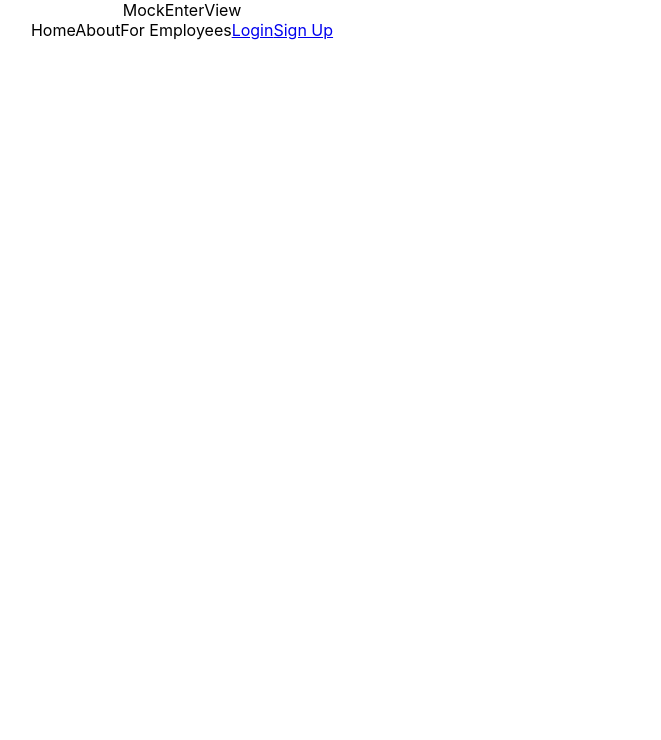
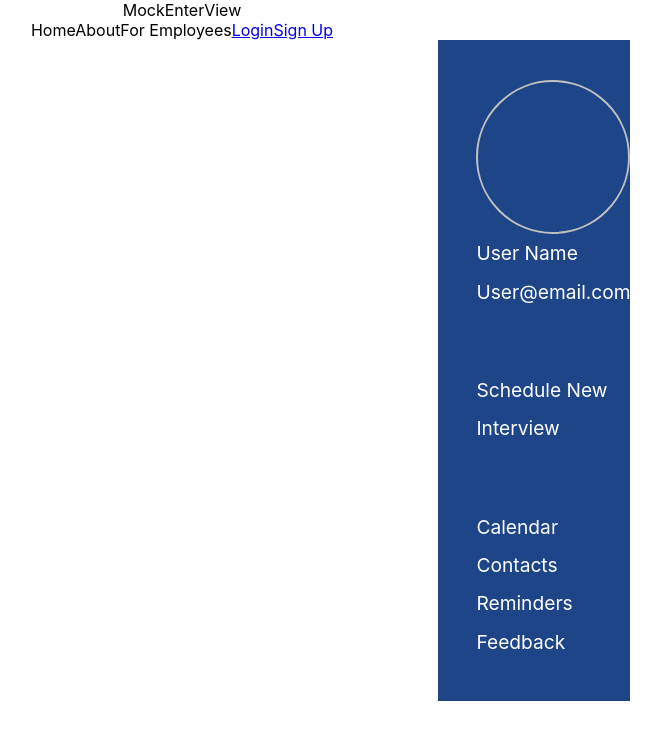
Before and after one commit to mockenterview/frontend, a React (Create React App) app: page / in a window 1280 px wide. Shown: the top 740 px of the page, without its empty margins (458-1119 px from the left). Built offline with nearby package versions, Linux system fonts and the light colour scheme.

Commit message:
adds rough user sidebar placeholder and style

```diff
--- a/src/App.js
+++ b/src/App.js
@@ -4,17 +4,17 @@ import './App.css';
 
 //component import for sign up and login
 import Private from "./Components/Routes/Private"
+
 // style imports
 import Header from "./Components/Header/home-header"
-
-
+import SideBar from "./Components/Header/sideBar"
 
 function App() {
   return (
    <Router>
      <div className='App'>
        <Header />
-
+       <SideBar />
        {/* <Route exact path='/' component ={SignUp} />
        <Route exact path='/login' component ={Login} /> */}
      </div>
--- /dev/null
+++ b/src/Components/Header/sideBar.css
@@ -0,0 +1,51 @@
+.sidebar {
+width: 15%;
+height: 90%;
+margin-left: 70%;
+
+background: #1E4588;
+color: #ffffff;
+font-size:  1.2rem;
+
+display: flex;
+flex-wrap: wrap;
+flex-direction: column;
+justify-content: flex-end;
+align-items: flex-end;
+}
+
+.round {
+    width: 150px;
+    height: 150px;
+    border-radius: 100px;
+    border: 2px solid silver;
+}
+.avatar {
+    width: 80%;
+    height: 30%;
+    display: flex;
+    flex-direction: column;
+    align-items: flex-start;
+    line-height: 0em;
+    margin: 40px 0;
+}
+
+.interviews {
+    width: 80%;
+    height: 30%;
+    display: flex;
+    flex-direction: column;
+    align-items: flex-start;
+    line-height: 0em;
+    margin: 20px 0;
+}
+
+.tools {
+    width: 80%;
+    height: 30%;
+    display: flex;
+    flex-direction: column;
+    align-items: flex-start;
+    line-height: 0em;
+    margin: 40px 0;
+}
--- a/src/Components/Header/sideBar.js
+++ b/src/Components/Header/sideBar.js
@@ -1,9 +1,25 @@
 import React from 'react'
+import './sideBar.css';
+
 
 const sideBar = () => {
     return (
-        <div>
-
+        <div className='sidebar'>
+            <div className='avatar'>
+                <div className='round'></div>
+                <p>User Name</p>
+                <p>User@email.com</p>
+            </div>
+            <div className='interviews'>
+                <p>Schedule New</p>
+                <p>Interview </p>
+            </div>
+            <div className='tools'>
+                <p>Calendar</p>
+                <p>Contacts</p>
+                <p>Reminders</p>
+                <p>Feedback</p>
+            </div>
         </div>
     )
 }
```
